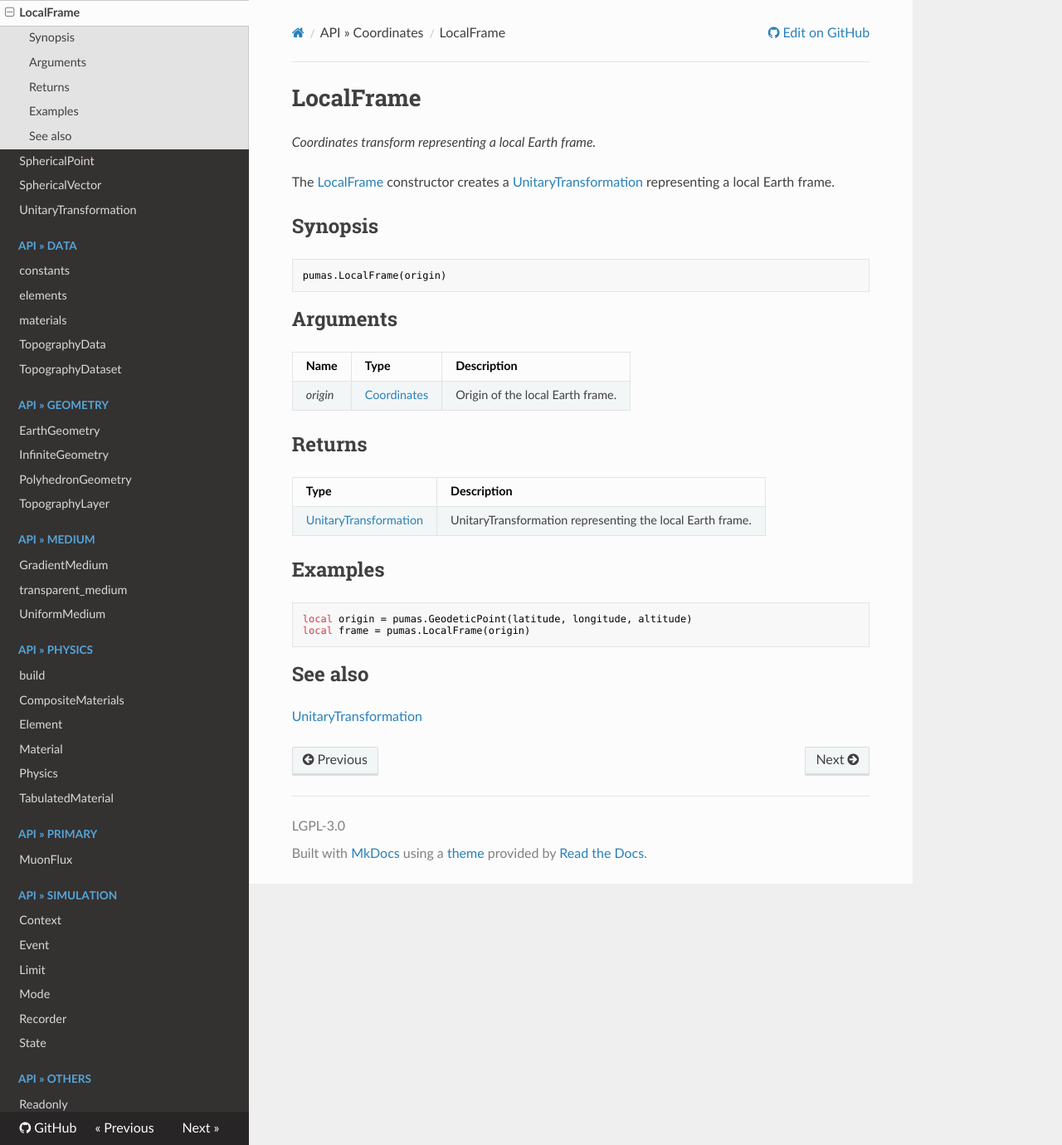
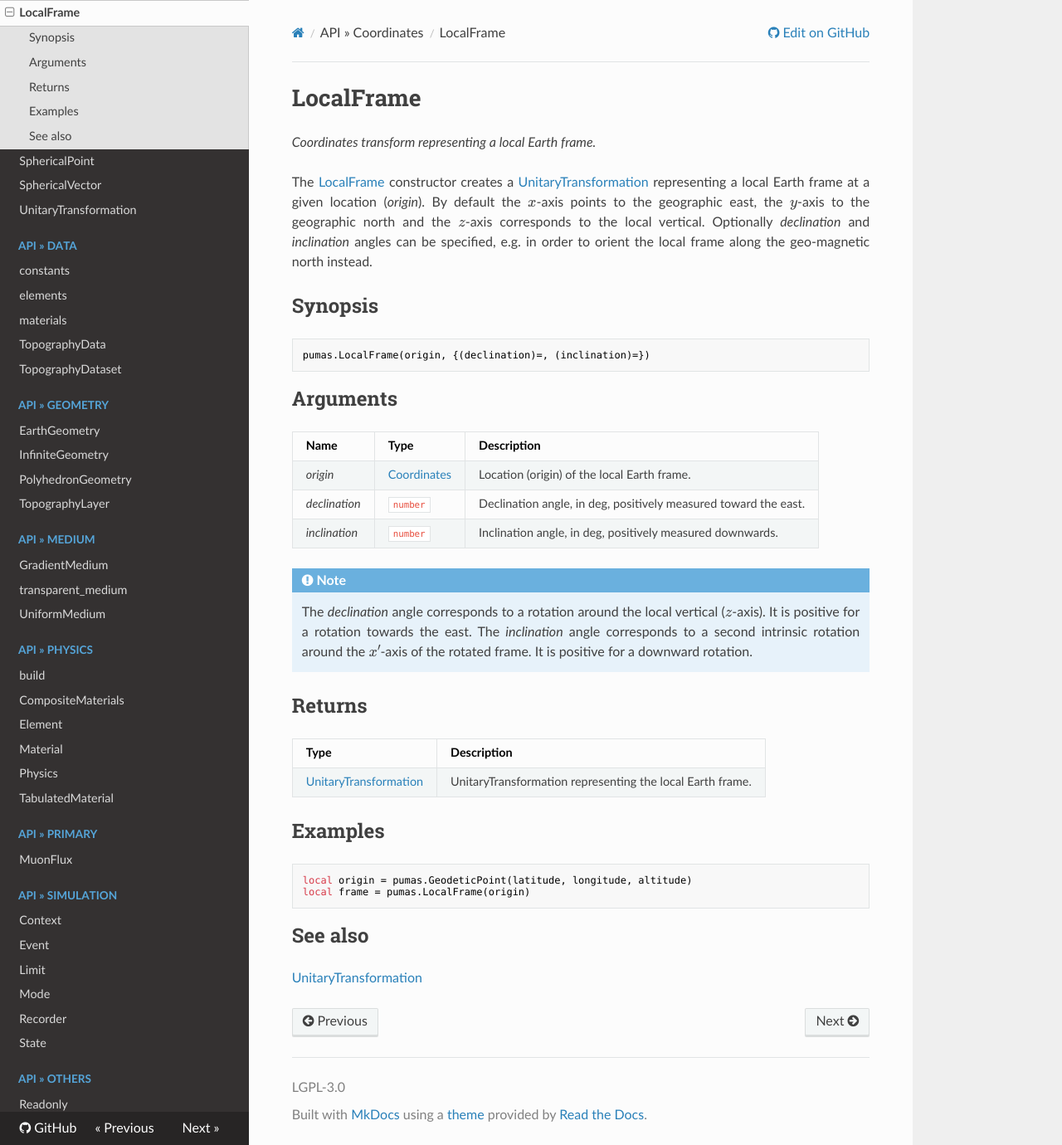
Before and after one commit to niess/pumas-luajit, an MkDocs documentation site: the page built from docs/docs/api/coordinates/LocalFrame.md, in a window 1280 px wide and 1380 px high. Shown: the whole window at 83% size. Built offline with MkDocs 1.6.1, drawn with Linux system fonts in a browser that asks for light colours; nearby versions of some CDN libraries; formulas are drawn with MathJax 3.

Commit message:
Add declination & inclination for local frames

````diff
--- a/docs/docs/api/coordinates/LocalFrame.md
+++ b/docs/docs/api/coordinates/LocalFrame.md
@@ -3,20 +3,32 @@ _Coordinates transform representing a local Earth frame._
 
 The [LocalFrame](LocalFrame.md) constructor creates a
 [UnitaryTransformation](UnitaryTransformation.md) representing a local Earth
-frame.
+frame at a given location (*origin*). By default the $x$-axis points to the
+geographic east, the $y$-axis to the geographic north and the $z$-axis
+corresponds to the local vertical.  Optionally *declination* and *inclination*
+angles can be specified, e.g. in order to orient the local frame along the
+geo-magnetic north instead.
 {: .justify}
 
 ## Synopsis
 ``` lua
-pumas.LocalFrame(origin)
+pumas.LocalFrame(origin, {(declination)=, (inclination)=})
 ```
 
 ## Arguments
 
 |Name|Type|Description|
 |----|----|-----------|
-|*origin* |[Coordinates](../Coordinates.md)| Origin of the local Earth frame.|
+|*origin*     |[Coordinates](../Coordinates.md)| Location (origin) of the local Earth frame.|
+|*declination*|`number`| Declination angle, in deg, positively measured toward the east. {: .justify}|
+|*inclination*|`number`| Inclination angle, in deg, positively measured downwards. {: .justify}|
 
+!!! note
+    The *declination* angle corresponds to a rotation around the local vertical
+    ($z$-axis). It is positive for a rotation towards the east. The
+    *inclination* angle corresponds to a second intrinsic rotation around the
+    $x'$-axis of the rotated frame. It is positive for a downward rotation.
+    {: .justify}
 
 ## Returns
 
````
Also changed, not shown: 6 other files.
